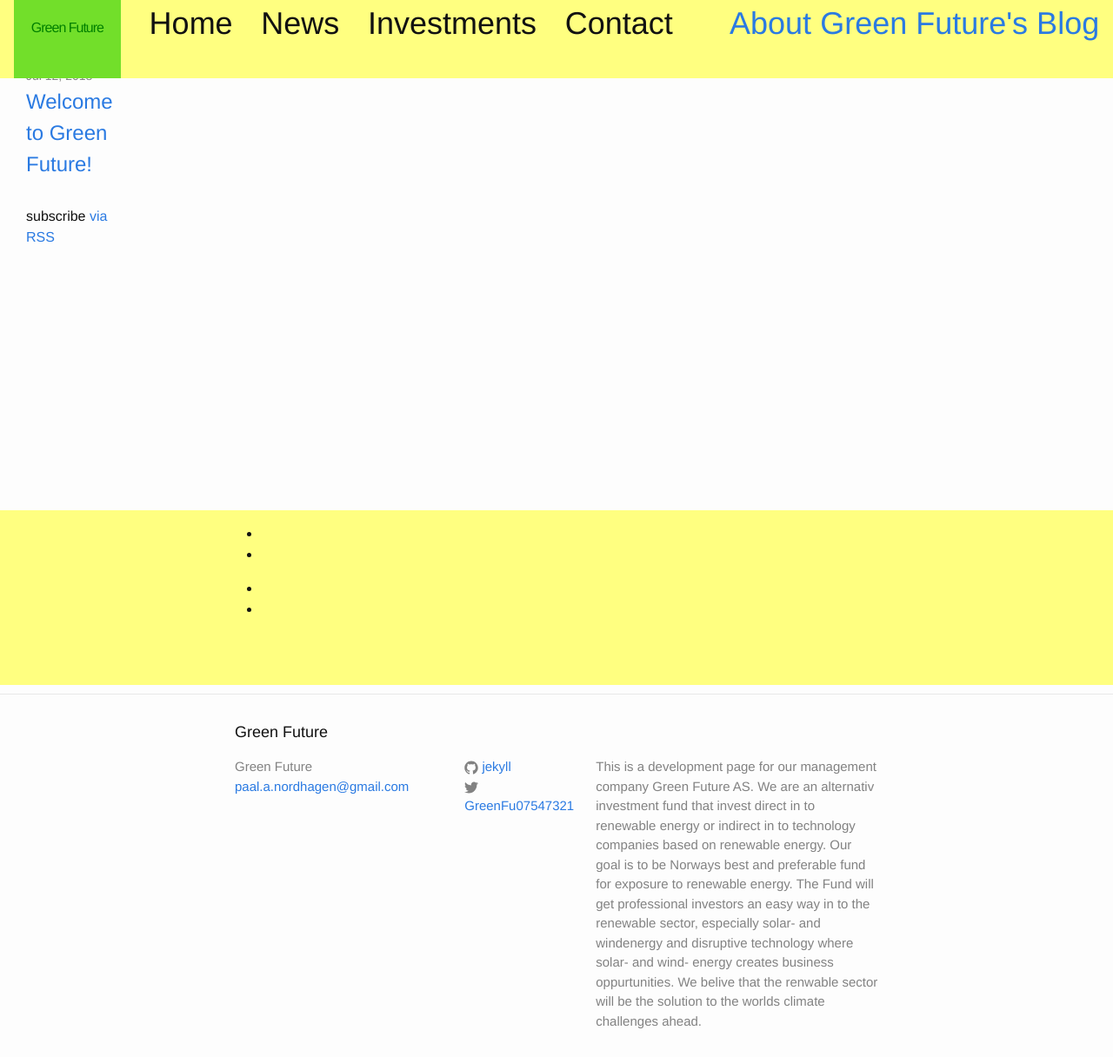
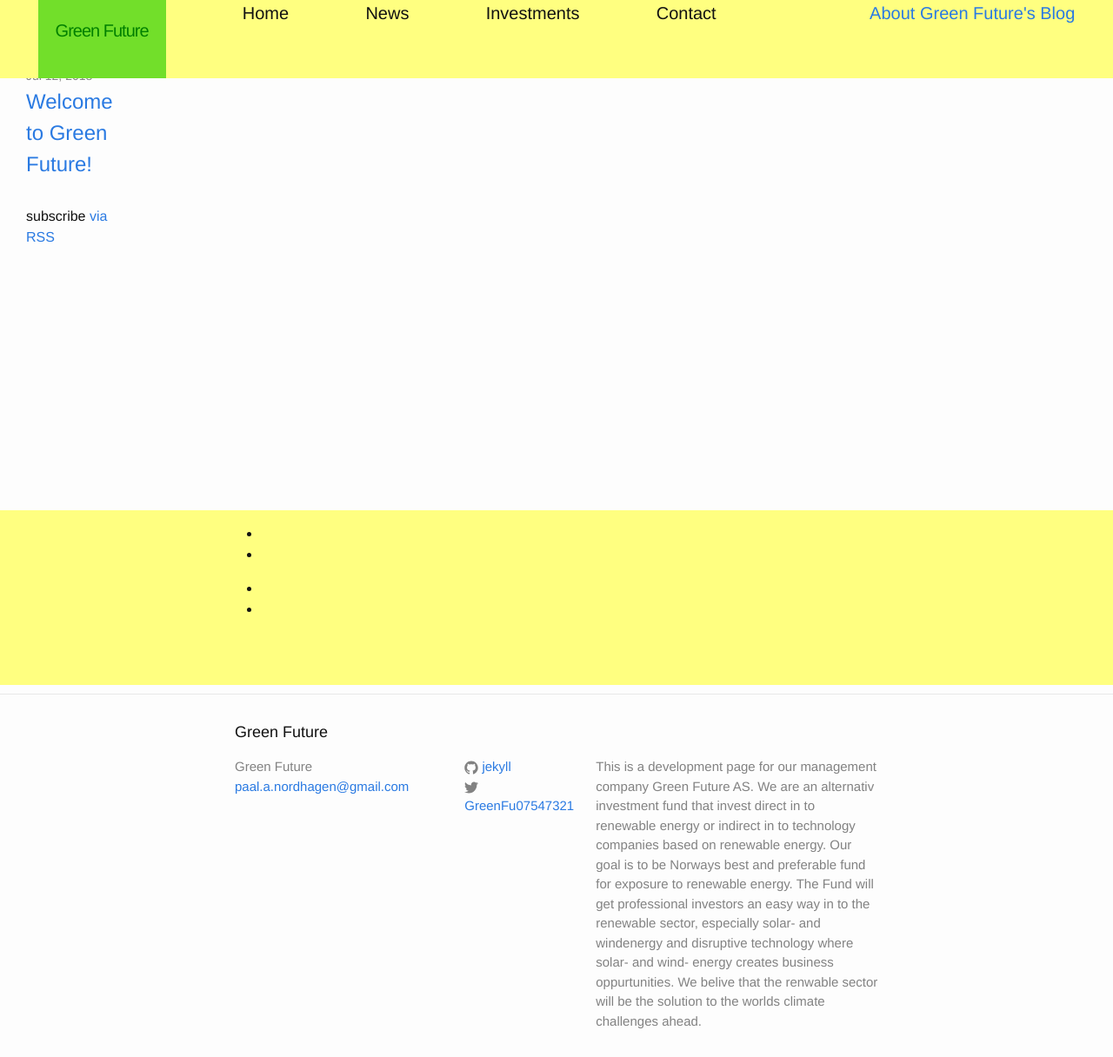
Before and after one commit to Paal-August/Paal-August.github.io, a Jekyll site: the page built from index.html, in a window 1280 px wide and 1216 px high. Shown: the whole window at 87% size. Built offline with Jekyll 4.4.1, drawn with Linux system fonts in a browser that asks for light colours.

Commit message:
Update _layout.scss

```diff
--- a/_sass/_layout.scss
+++ b/_sass/_layout.scss
@@ -14,7 +14,7 @@
 
 .site-header {
  /* display:grid;*/
-  font-size: 36px;
+  font-size: 20px;
  /* height:100px;*/
   display:flex;
   grid-gap: 1px;
@@ -27,7 +27,7 @@
 
  .site-title {
 
-    font-size: 16px;
+    font-size: 20px;
     grid-area: 1 / 1 / 2/3;
     height:50px;
     letter-spacing: -1px;
@@ -42,7 +42,7 @@
 
    .site-menu1 {
 
-    font-size: 30px;
+    font-size: 20px;
     grid-area: 1 / 2 / 2/3;
     height:50px;
     letter-spacing: -1px;
```
